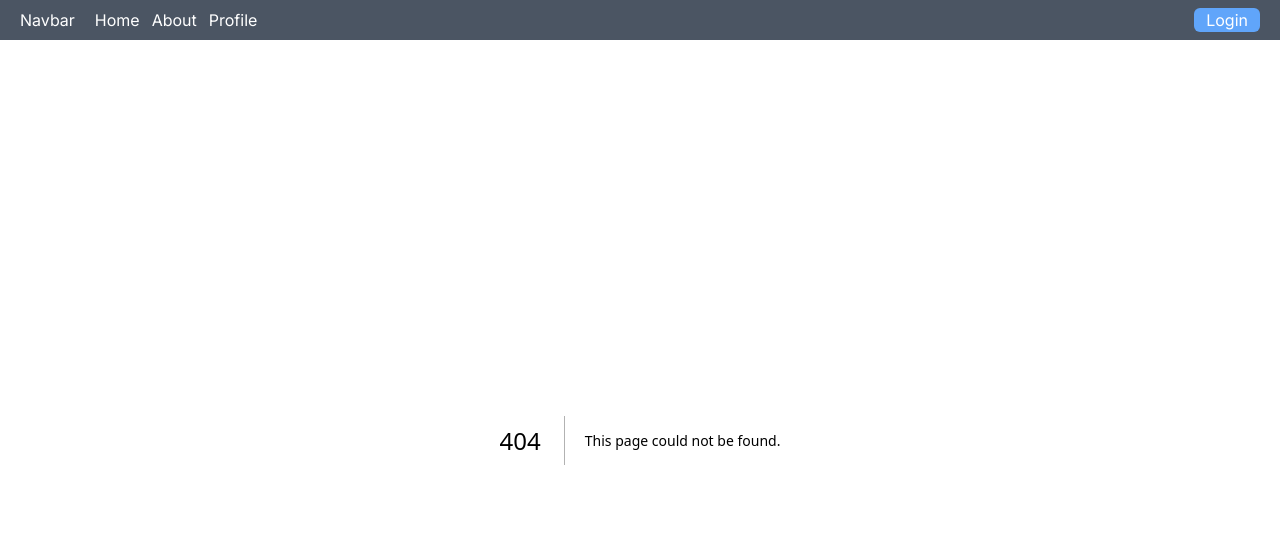
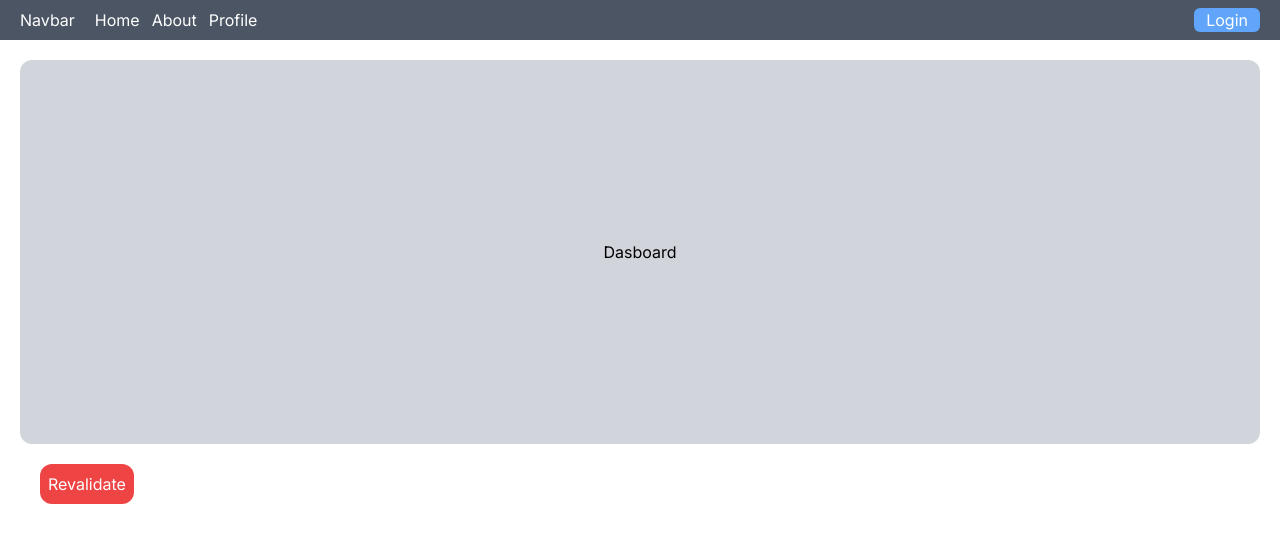
Before and after one commit to Mohammadiqbalmaulana2001/my-app-router-nextjs, a Next.js app: page /dasboard in a window 1280 px wide. Before the commit this address had no page. Shown: the top 542 px of the page. Built offline with nearby package versions, Linux system fonts and the light colour scheme.

Commit message:
paralell routes

```diff
--- /dev/null
+++ b/src/app/(admin)/dasboard/layout.jsx
@@ -0,0 +1,11 @@
+
+export default function DasboardLayout({ children , product}) {
+    return (
+        <div className="p-5">
+            <div>
+                {children}
+                {product}
+            </div>
+        </div>
+    )
+}
--- /dev/null
+++ b/src/app/(admin)/dasboard/page.jsx
@@ -0,0 +1,8 @@
+
+export default function DasboardPage() {
+    return (
+        <div className="w-full h-96 bg-gray-300 rounded-[12px] flex justify-center items-center">
+            <h1>Dasboard</h1>
+        </div>
+    )
+}
--- a/src/middleware.ts
+++ b/src/middleware.ts
@@ -3,7 +3,7 @@ import type { NextRequest } from "next/server";
 
 
 export function middleware(request: NextRequest) {
-    const isLogin = false
+    const isLogin = true
     if (!isLogin){
         return NextResponse.redirect(new URL('/login', request.url))
     }
```
Also changed, not shown: src/app/(admin)/dasboard/@product/page.jsx (renamed from src/app/(admin)/dasboard/product/page.jsx).
